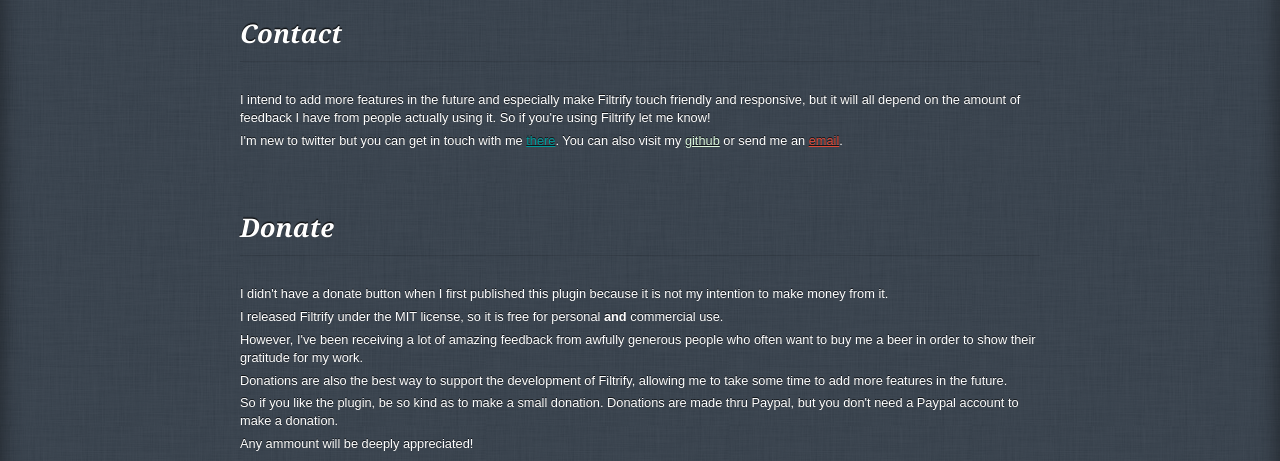
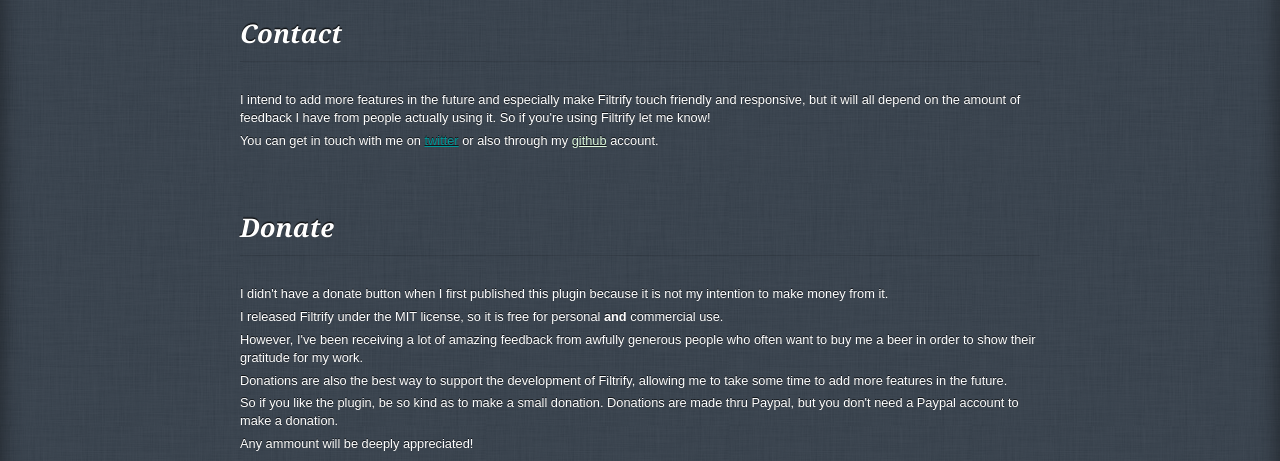
Before and after one commit to luis-almeida/filtrify, a plain HTML site: page index.html in a window 1280 px wide. Shown: the part 4220-4681 px from the top of the page. Drawn offline with nearby package versions, Linux system fonts and the light colour scheme.

Commit message:
Update index.html

```diff
--- a/index.html
+++ b/index.html
@@ -185,7 +185,7 @@
 
 <h2 id="contact">Contact</h2>
 <p>I intend to add more features in the future and especially make Filtrify touch friendly and responsive, but it will all depend on the amount of feedback I have from people actually using it. So if you're using Filtrify let me know!</p>
-<p>I'm new to twitter but you can get in touch with me <a style="color:#099;" href="https://twitter.com/#!/lmgalmeida">there</a>. You can also visit my <a style="color:#DCF7DD;" href="https://github.com/luis-almeida">github</a> or send me an <a style="color:#DD4B39;" href="mailto:lmg.almeida@gmail.com">email</a>.</p>
+<p>You can get in touch with me on <a style="color:#099;" href="https://twitter.com/#!/lmgalmeida">twitter</a> or also through my <a style="color:#DCF7DD;" href="https://github.com/luis-almeida">github</a> account.</p>
 
 <h2>Donate</h2>
 
```
